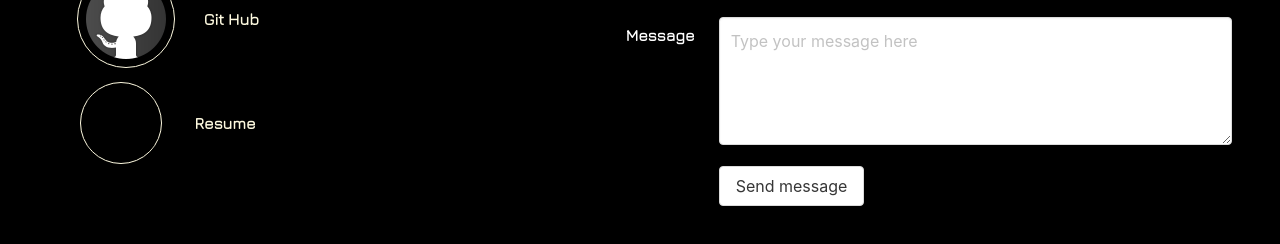
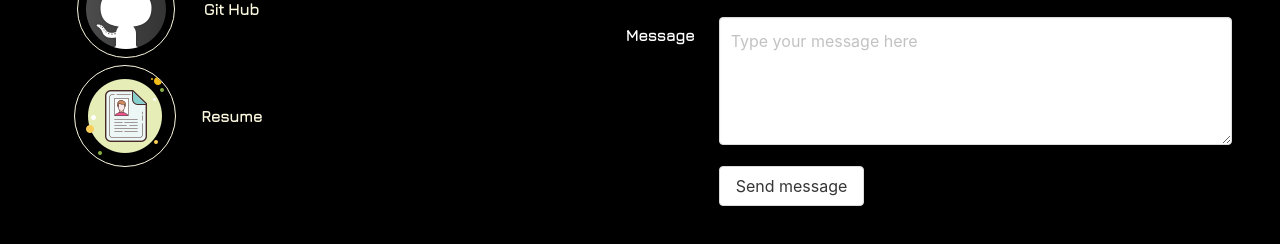
Before and after one commit to goosefin/myPortfolio, a plain HTML site: page index.html in a window 1280 px wide. Shown: the part 2544-2788 px from the top of the page. Drawn offline with nearby package versions, Linux system fonts and the light colour scheme.

Commit message:
updated resume image in footer

```diff
--- a/index.html
+++ b/index.html
@@ -215,7 +215,7 @@
             </div>
 
             <div class="link-list-div" id="resume-img">
-                <img src="./images/resume.png" class="footer-links"/>
+                <img src="./images/resume2.png" class="footer-links"/>
                 <p>Resume</p>
             </div>
         </div>
```
Also changed, not shown: images/resume2.png (added).
